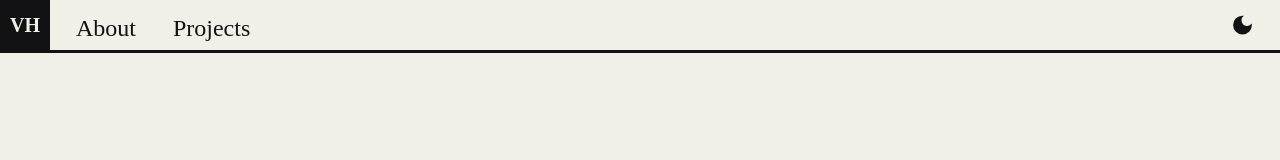
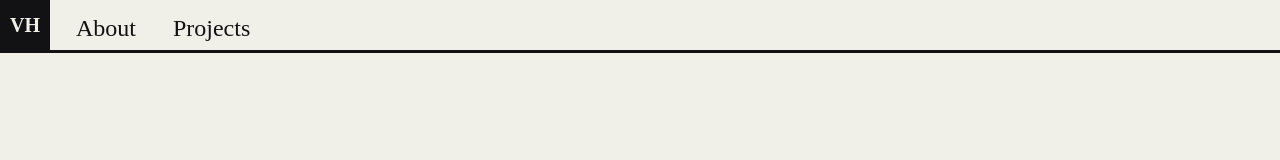
Before and after one commit to victor-avancini/Victor_Portfolio, a React (Vite) app: page / in a window 1280 px wide. Shown: the top 160 px of the page. Built offline with nearby package versions, Linux system fonts and the light colour scheme; a web font is replaced by a local one.

Commit message:
Update Header.tsx

```diff
--- a/src/components/Header/Header.tsx
+++ b/src/components/Header/Header.tsx
@@ -1,6 +1,5 @@
 import { Link } from "react-router-dom";
 import styles from "./style.module.scss";
-import { MdDarkMode } from "react-icons/md";
 import { HeaderProps } from "../../interfaces/header.interfaces";
 
 export const Header = ({ scrollToSection, aboutRef, projectsRef }: HeaderProps) => {
@@ -17,7 +16,6 @@ export const Header = ({ scrollToSection, aboutRef, projectsRef }: HeaderProps)
                     </ul>
                 </nav>
             </div>
-            <MdDarkMode className={styles.darkmode_btn} />
         </header>
     )
 }
```
